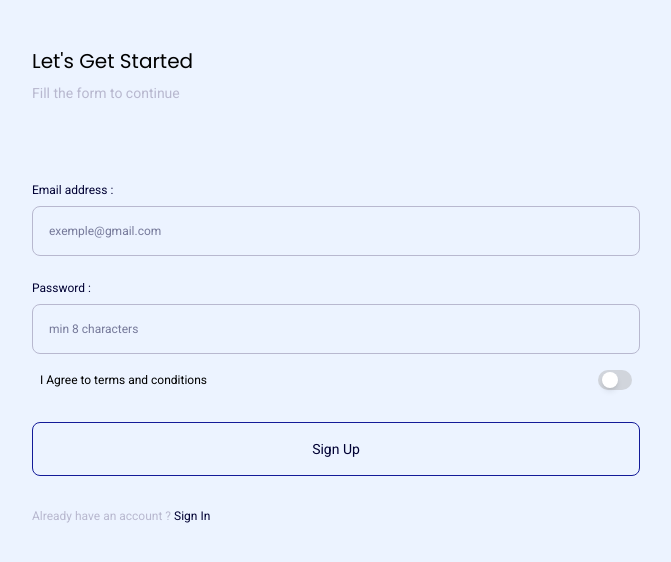
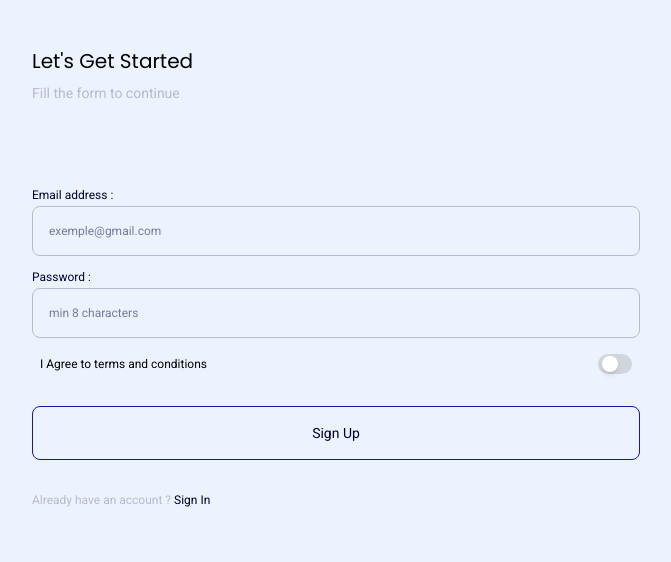
Before and after one commit to Tbeaumont79/SyncTalk, an Angular app in the folder front/: page /register in a window 1280 px wide. Shown: the top 562 px of the page, without its empty margins (304-975 px from the left). Built offline with nearby package versions, Linux system fonts and the light colour scheme.

Commit message:
feat: implementing Reactive form in the register component

```diff
--- a/front/src/app/app.config.ts
+++ b/front/src/app/app.config.ts
@@ -1,16 +1,21 @@
-import { ApplicationConfig, provideZoneChangeDetection } from '@angular/core';
+import {
+  ApplicationConfig,
+  importProvidersFrom,
+  provideZoneChangeDetection,
+} from '@angular/core';
 import { provideRouter } from '@angular/router';
 
 import { routes } from './app.routes';
 import { provideClientHydration } from '@angular/platform-browser';
 import { provideHttpClient, withInterceptors } from '@angular/common/http';
 import { AuthInterceptor } from './core/interceptors/auth.interceptor';
-
+import { ReactiveFormsModule } from '@angular/forms';
 export const appConfig: ApplicationConfig = {
   providers: [
     provideZoneChangeDetection({ eventCoalescing: true }),
     provideRouter(routes),
     provideClientHydration(),
     provideHttpClient(withInterceptors([AuthInterceptor])),
+    importProvidersFrom(ReactiveFormsModule),
   ],
 };
--- a/front/src/app/pages/register/register.component.html
+++ b/front/src/app/pages/register/register.component.html
@@ -8,34 +8,77 @@
     >
   </div>
   <form
+    [formGroup]="registerForm"
+    (ngSubmit)="onSubmit()"
     class="flex flex-col h-2/3 font-roboto items-start justify-center p-4 mt-4 gap-2"
   >
+    @if (errorMessage) {
+    <div
+      class="flex items-center justify-start bg-red-200 border-red-400 border-2 rounded-lg w-full md:max-w-[800px] lg:max-w-[1000px]"
+    >
+      <p class="text-red-950 font-bold font-roboto p-2 text-xs">
+        {{ errorMessage }}
+      </p>
+    </div>
+    }
+    <div class="w-full">
       <label for="email" class="text-xs text-darktext">Email address :</label>
       <input
         type="email"
-      [(ngModel)]="email"
-      name="email"
+        id="email"
+        formControlName="email"
         placeholder="exemple@gmail.com"
-      class="text-xs p-4 font-roboto rounded-lg text-darktext input-info w-full border-[1px] border-bluelightgray"
+        class="text-xs p-4 font-roboto rounded-lg text-darktext input-info w-full border-[1px]"
+        [ngClass]="{
+          'border-red-400': emailControl?.invalid && emailControl?.touched,
+          'border-bluelightgray':
+            !emailControl?.invalid || !emailControl?.touched
+        }"
       />
+      @if (emailControl?.invalid && emailControl?.touched) {
+      <p class="text-xs text-red-500 mt-1">
+        @if (emailControl?.errors?.['required']) { Email is required } @else if
+        (emailControl?.errors?.['email']) { Please enter a valid email address }
+      </p>
+      }
+    </div>
+    <div class="w-full">
       <label for="password" class="text-xs pt-4 font-roboto text-darktext"
         >Password :</label
       >
       <input
         type="password"
-      [(ngModel)]="password"
-      name="password"
+        id="password"
+        formControlName="password"
         placeholder="min 8 characters"
-      class="text-xs p-4 rounded-lg font-roboto text-darktext input-info w-full border-[1px] border-bluelightgray"
+        class="text-xs p-4 rounded-lg font-roboto text-darktext input-info w-full border-[1px]"
+        [ngClass]="{
+          'border-red-400':
+            passwordControl?.invalid && passwordControl?.touched,
+          'border-bluelightgray':
+            !passwordControl?.invalid || !passwordControl?.touched
+        }"
       />
+      @if (passwordControl?.invalid && passwordControl?.touched) {
+      <p class="text-xs text-red-500 mt-1">
+        @if (passwordControl?.errors?.['required']) { Password is required }
+        @else if (passwordControl?.errors?.['minlength']) { Password must be at
+        least 8 characters }
+      </p>
+      }
+    </div>
     <div class="flex flex-col justify-center w-full gap-4">
       <label
         class="relative flex justify-between items-center group p-2 text-xs"
       >
+        <span
+          [class.text-red-500]="termsControl?.invalid && termsControl?.touched"
+        >
           I Agree to terms and conditions
+        </span>
         <input
           type="checkbox"
-          required
+          formControlName="terms"
           class="absolute left-1/2 -translate-x-1/2 w-full h-full peer appearance-none rounded-md"
         />
         <span
@@ -43,17 +86,19 @@
         ></span>
       </label>
       <button
+        type="submit"
         class="text-darktext mt-2 font-roboto text-sm bg-lightBackground border-[1.5px] animate-border-pulse hover:border-primary hover:text-lighttext p-4 rounded-lg w-full max-w-base"
-        (click)="register()"
+        [disabled]="isLoading || registerForm.invalid"
+        [class.opacity-50]="isLoading || registerForm.invalid"
       >
         Sign Up
       </button>
       <span class="text-xs font-roboto pt-4 text-bluelightgray"
         >Already have an account ?
-        <router-link
+        <a
+          routerLink="/login"
           class="text-xs text-darktext font-roboto hover:text-primary"
-          [routerLink]="['/login']"
-          >Sign In</router-link
+          >Sign In</a
         >
       </span>
     </div>
--- a/front/src/app/pages/register/register.component.ts
+++ b/front/src/app/pages/register/register.component.ts
@@ -1,34 +1,84 @@
-import { Component } from '@angular/core';
-import { RouterLink } from '@angular/router';
-import { FormsModule } from '@angular/forms';
-import { catchError } from 'rxjs/operators';
-import { throwError } from 'rxjs';
+import { Component, inject } from '@angular/core';
+import {
+  ReactiveFormsModule,
+  FormGroup,
+  FormBuilder,
+  Validators,
+} from '@angular/forms';
+import { Router, RouterLink } from '@angular/router';
+import { CommonModule } from '@angular/common';
 import { AuthService } from '../../core/services/authentification/auth.service';
+
 @Component({
   selector: 'app-register',
   standalone: true,
-  imports: [RouterLink, FormsModule],
+  imports: [CommonModule, ReactiveFormsModule, RouterLink],
   templateUrl: './register.component.html',
 })
 export class RegisterComponent {
-  email: string = '';
-  password: string = '';
+  protected registerForm: FormGroup;
+  protected errorMessage = '';
+  protected isLoading = false;
 
-  constructor(private authService: AuthService) {}
+  private authService = inject(AuthService);
+  private router = inject(Router);
+  private formBuilder = inject(FormBuilder);
 
-  register() {
-    console.log(this.email, this.password, 'Inscription');
-    this.authService
-      .register(this.email, this.password)
-      .pipe(
-        catchError((error) => {
-          console.error('Erreur lors de l’inscription', error);
-          return throwError(() => error);
-        })
-      )
-      .subscribe({
-        next: (response) => console.log('Inscription réussie', response),
-        error: (err) => console.error('Erreur', err),
-      });
+  constructor() {
+    this.registerForm = this.formBuilder.group({
+      email: ['', [Validators.required, Validators.email]],
+      password: ['', [Validators.required, Validators.minLength(8)]],
+      terms: [false, Validators.requiredTrue],
+    });
+  }
+
+  onSubmit(): void {
+    if (this.registerForm.invalid) {
+      this.registerForm.markAllAsTouched();
+      if (this.registerForm.get('terms')?.invalid) {
+        this.errorMessage = 'Please accept the terms and conditions';
+      } else {
+        this.errorMessage = 'Please check all required fields';
+      }
+      return;
+    }
+
+    this.isLoading = true;
+    this.errorMessage = '';
+
+    const { email, password } = this.registerForm.value;
+
+    this.authService.register(email, password).subscribe({
+      next: () => {
+        this.router.navigate(['/']);
+      },
+      error: (error) => {
+        this.isLoading = false;
+        if (error.status === 409) {
+          this.errorMessage = 'This email is already registered';
+        } else if (error.status === 0) {
+          this.errorMessage =
+            'Unable to connect to the server. Please check your internet connection.';
+        } else {
+          this.errorMessage = error.message || 'An unexpected error occurred';
+        }
+        console.error('Registration error:', error);
+      },
+      complete: () => {
+        this.isLoading = false;
+      },
+    });
+  }
+
+  get emailControl() {
+    return this.registerForm.get('email');
+  }
+
+  get passwordControl() {
+    return this.registerForm.get('password');
+  }
+
+  get termsControl() {
+    return this.registerForm.get('terms');
   }
 }
```
Lines whose indentation alone changed are shown as unchanged.
